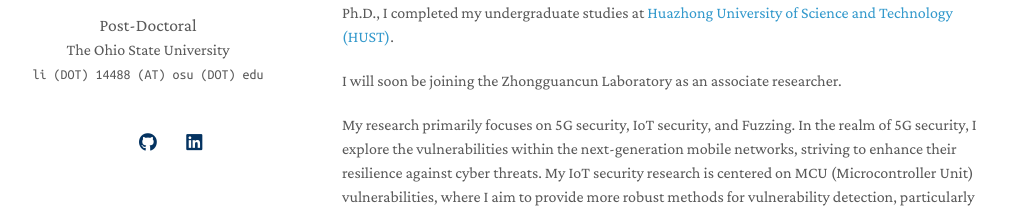
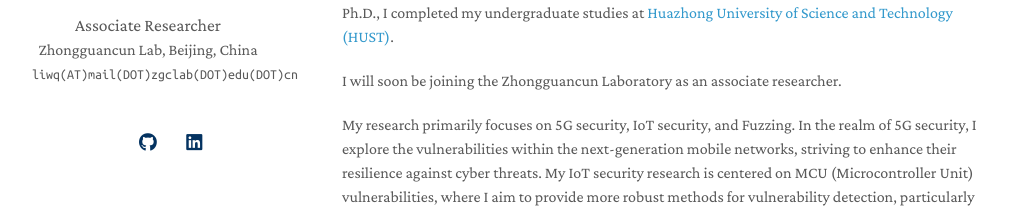
Before and after one commit to yaoyao-liu/minimal-light, a Jekyll site: the page built from index.md, in a window 1280 px wide. Shown: the part 228-437 px from the top of the page, without its empty margins (128-1142 px from the left). Built offline with Jekyll 4.4.1, drawn with Linux system fonts in a browser that asks for light colours; a style sheet for code colours, icons or effects is not loaded; our own code applies the rules of GitHub Pages for plain Markdown files.

Commit message:
Update _config.yml

```diff
--- a/_config.yml
+++ b/_config.yml
@@ -1,8 +1,8 @@
 # Basic Information
 title: Wenqiang Li
-position: Post-Doctoral
-affiliation: The Ohio State University
-email: li (DOT) 14488 (AT) osu (DOT) edu
+position: Associate Researcher
+affiliation: Zhongguancun Lab, Beijing, China
+email: liwq(AT)mail(DOT)zgclab(DOT)edu(DOT)cn
 
 # Search Engine Optimization (SEO)
 # The following information is used to improve the website traffic from search engines, e.g., Google.
```
